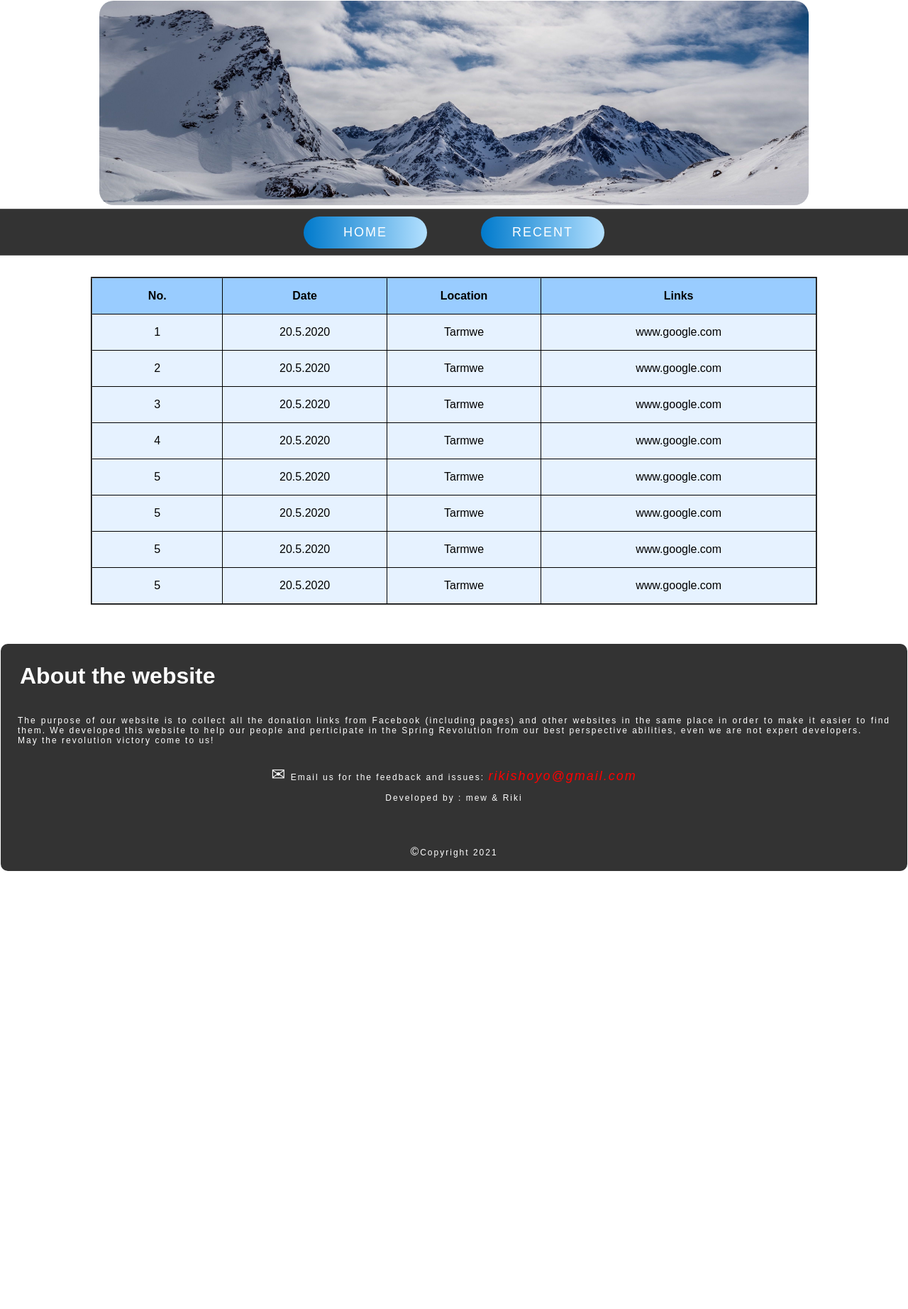
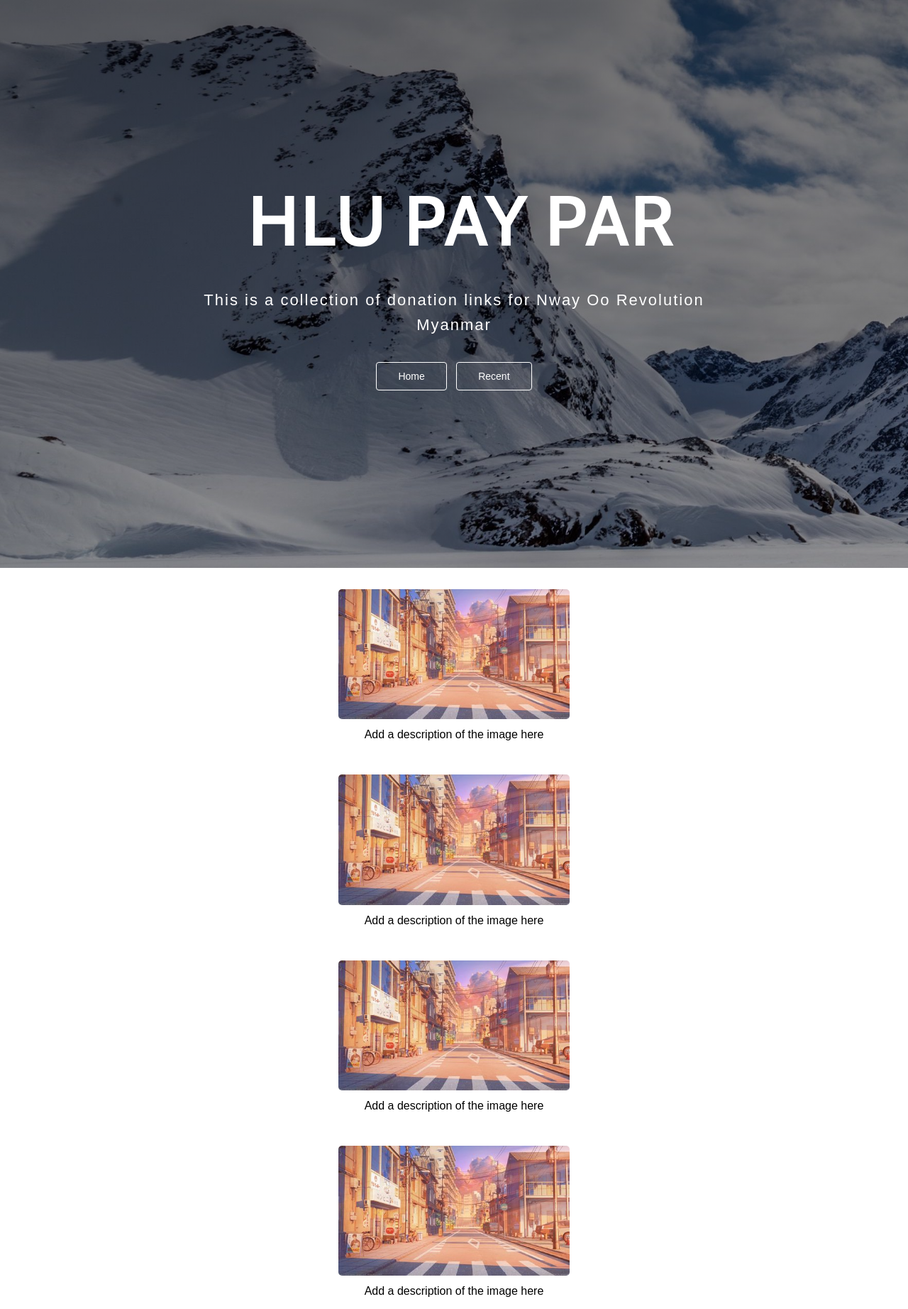
Before and after one commit to Riki008/donationlinks.io, a plain HTML site: page recent.html in a window 1280 px wide. Shown: the top 1844 px of the page at 71% size. Before the commit the page ends 1228 px from the top, so only its background shows below. Drawn offline with nearby package versions, Linux system fonts and the light colour scheme.

Commit message:
update 4

```diff
--- a/recent.html
+++ b/recent.html
@@ -1,123 +1,119 @@
 <!DOCTYPE html>
 <html>
+  <head>
 
-<title>Let's Donate</title>
-<head>
+    <meta charset="utf-8" />
+    <meta
+      name="viewport"
+      content="width=device-width, initial-scale=1.0, shrink-to-fit=no"
+    />
 
-<link rel="stylesheet" type="text/css" href="style.css">
-<meta name="viewport" content="width=device-width, initial-scale=1.0">
+    <link rel="stylesheet" type="text/css" href="style.css">
+    <title>Donation Links</title>
+    <link rel="stylesheet" href="assets/bootstrap/css/bootstrap.min.css" />
+    <link
+      rel="stylesheet"
+      href="https://cdnjs.cloudflare.com/ajax/libs/font-awesome/4.7.0/css/font-awesome.min.css"
+    />
+  </head>
+
+
+    <header
+      class="masthead"
+      style="
+        background-image: linear-gradient(
+            rgba(0, 0, 0, 0.5),
+            rgba(0, 0, 0, 0.3)
+          ),
+          url('assets/img/bg.jpg');
+      "
+    >
+      <div class="intro-body">
+        <div class="container">
+          <div class="row">
+            <div class="col-lg-8 mx-auto">
+              <h1 class="brand-heading">Hlu pay par</h1>
+              <p class="intro-text">
+                This is a collection of donation links for Nway Oo Revolution
+                Myanmar
+              </p>
+
+               <a class="b1" href="index.html"><font class="btext">Home</font></a> &nbsp;
+    <a class="b1" href="recent.html"><font class="btext">Recent</font></a>
+            </div>
+          </div>
+        </div>
+      </div>
+    </header>
+</center>
+
+<body class="b1">
+
+
+
+
+
+
+
+
+
+  <table>
+<tr>
+  <td>
+<center>
+<a href="https://www.google.com">
+  <div class="gallery">
+    <img  src="image1.jpg" width="600" height="400">
+    <div class="desc">Add a description of the image here</div>
+  </div>
+</center>
+</a>
+<br>
 
 
 <center>
+<a href="https://www.google.com">
+  <div class="gallery">
+    <img  src="image1.jpg" width="600" height="400">
+    <div class="desc">Add a description of the image here</div>
+  </div>
+</center>
+</a>
+<br>
 
- <table>
+<center>
+<a href="https://www.google.com">
+  <div class="gallery">
+    <img  src="image1.jpg"  width="600" height="400">
+    <div class="desc">Add a description of the image here</div>
+  </div>
+</center>
+</a>
+<br>
 
-<tr>
-  <th>
-    <div class="background">
-      <a target="_blank" href="mountain.jpg">
-      <center><img src="mountain.jpg" width="1000" height="500"></center>
-      </a>
-    </div>
-  </th>
-</tr>
-
-</table>
-</head>
+<center>
+<a href="https://www.google.com">
+  <div class="gallery">
+    <img  src="image1.jpg" width="600" height="400">
+    <div class="desc">Add a description of the image here</div>
+  </div>
+</center>
+</a>
+<br>
 
 
-<body>
-<tr>
-  <nav class="navbar">
-<td>
- <center>
-
-    <a class="b1" href="index.html">Home</a> &nbsp;  &nbsp;  &nbsp;  &nbsp;  &nbsp;  &nbsp;  &nbsp;  &nbsp;
-    <a class="b1" href="recent.html">Recent</a>
-
+<center>
+<a href="https://www.google.com">
+  <div class="gallery">
+    <img  src="image1.jpg" width="600" height="400">
+    <div class="desc">Add a description of the image here</div>
+  </div>
+</a>
 </center>
 </td>
-</nav>
-
 </tr>
-
-
-<section class="recenttb1">
-<table class="recenttb" border="2px" width="80%">
-  <tr class="tr1">
-    <div>
-    <th class="th1"><center>No.</center> </th>
-    <th><center>Date</center> </th>
-    <th><center>Location</center></th>
-    <th><center>Links</center></th>
-  </div>
-  </tr>
-
-  <tr>
-    <td class="td1"><center>1</center> </td>
-    <td><center>20.5.2020</center> </td>
-    <td><center>Tarmwe</center></td>
-    <td><center>www.google.com</center></td>
-  </tr>
-
-  <tr>
-    <td class="td1"><center>2</center> </td>
-    <td><center>20.5.2020</center> </td>
-    <td><center>Tarmwe</center></td>
-    <td><center>www.google.com</center></td>
-  </tr>
-
-  <tr>
-    <td class="td1"><center>3</center> </td>
-    <td><center>20.5.2020</center> </td>
-    <td><center>Tarmwe</center></td>
-    <td><center>www.google.com</center></td>
-  </tr>
-
-  <tr>
-    <td class="td1"><center>4</center> </td>
-    <td><center>20.5.2020</center> </td>
-    <td><center>Tarmwe</center></td>
-    <td><center>www.google.com</center></td>
-  </tr>
-
-  <tr>
-    <td class="td1"><center>5</center> </td>
-    <td><center>20.5.2020</center> </td>
-    <td><center>Tarmwe</center></td>
-    <td><center>www.google.com</center></td>
-  </tr>
-
-  <tr>
-    <td class="td1"><center>5</center> </td>
-    <td><center>20.5.2020</center> </td>
-    <td><center>Tarmwe</center></td>
-    <td><center>www.google.com</center></td>
-  </tr>
-
-  <tr>
-    <td class="td1"><center>5</center> </td>
-    <td><center>20.5.2020</center> </td>
-    <td><center>Tarmwe</center></td>
-    <td><center>www.google.com</center></td>
-  </tr>
-
-  <tr>
-    <td class="td1"><center>5</center> </td>
-    <td><center>20.5.2020</center> </td>
-    <td><center>Tarmwe</center></td>
-    <td><center>www.google.com</center></td>
-  </tr>
-</center>
-</table>
-</section>
-</body>
-
-
-<table>
-  <br>
-  <br>
-  <br>
+<br>
+<div class="clearfix"></div>
 <tr>
   <td>
     <footer>
@@ -127,9 +123,8 @@
 
         <p> <font size="5.5px">&#9993;</font> Email us for the feedback and issues: <font color="red" size="4px"><i>rikishoyo@gmail.com</i></font> </p>
 
-        <p>Developed by : mew & Riki</p><br><br>
 
-        <p><font size="3px">&#169;</font>Copyright 2021</p>
+        <p><font size="3px">&#169;</font>Copyright 2021 | Developed by : mew & Riki</p>
 
       </div>
     </footer>
@@ -137,4 +132,7 @@
 </tr>
 
 </table>
+
+</center>
+</body>
 </html>
--- a/style.css
+++ b/style.css
@@ -1,6 +1,7 @@
-body{
-  background-color: white;
-  font-family: sans-serif;
+body.b1{
+  background-color:  white;
+  height: 100vh;
+  font-family:  "Raleway", sans-serif;
   padding: 0;
   margin: 0;
 
@@ -31,13 +32,14 @@ div.desc {
   text-align: center;
   background-color: white;
   border-radius: 5px;
-  width: 95.6%;
+  width: 94%;
+  color: black;
 }
 
  div.background img{
   max-width: 100%;
   height: auto;
-  border-radius: 20px;
+  border-radius: 3px;
  }
 
  a{
@@ -49,42 +51,30 @@ div.desc {
 
 
  a.b1{
-  position: relative;
-  width: 8%;
   display: inline-block;
-  padding: 12px 36px;
-  margin: 10px 0;
-  color:#fff;
+  font-size: 15px;
+  line-height: 120%;
+  color: #FFF;
+  background-color: transparent;
+  border: 1px solid #FFF;
+  padding: 10px 30px;
+  border-radius: 4px;
   text-decoration: none;
-  text-transform: uppercase;
-  font-size: 18px;
-  letter-spacing: 2px;
-  border-radius: 40px;
-  background: linear-gradient(90deg,#007acc,#b3e0ff);
-  align-items: center;
+  cursor: pointer,;
+  transition: background-color ease 400ms;
+
 
  }
 
  a.b1:hover {
-  position: relative;
-  width: 8%;
-  display: inline-block;
-  padding: 12px 36px;
-  margin: 10px 0;
-  color:#fff;
-  text-decoration: none;
-  text-transform: uppercase;
-  font-size: 18px;
-  letter-spacing: 3px;
-  border-radius: 40px;
-  background: linear-gradient(90deg,#b3e0ff, #007acc);
-  box-shadow: 1px 2px 1px 2px #000000;
+  color: #FFF;
+  background-color: rgba(255,255,255,0.3);
 
  }
 
 
 table.recenttb{
-  background-color: #e6f2ff;
+  background-color: white;
   border-collapse: collapse;
   border-color: black;
   border-width: 2px;
@@ -126,7 +116,6 @@ footer{
   width: 100%;
   height: auto;
   border-radius: 10px;
-
 }
 
 
@@ -134,6 +123,8 @@ h1{
   color: white;
   padding-left: 21px;
 }
+
+
 
 nav.navbar{
   align-self: center;
@@ -164,3 +155,6 @@ section.recenttb1{
 @media (max-width: 480px){
 
 }
+.btext{
+  font-size: 14px;
+}
```
Also changed, not shown: index.html (+43 -28 lines), assets/bootstrap/css/bootstrap.min.css (added), assets/img/bg.jpg (added), 1 other file.
